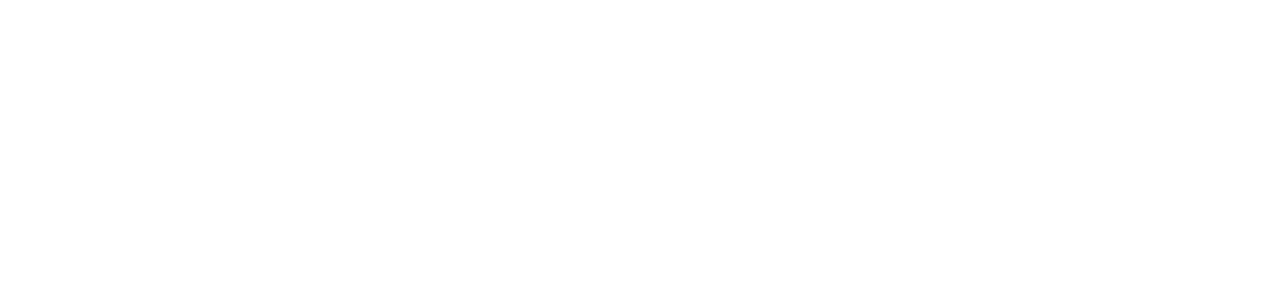
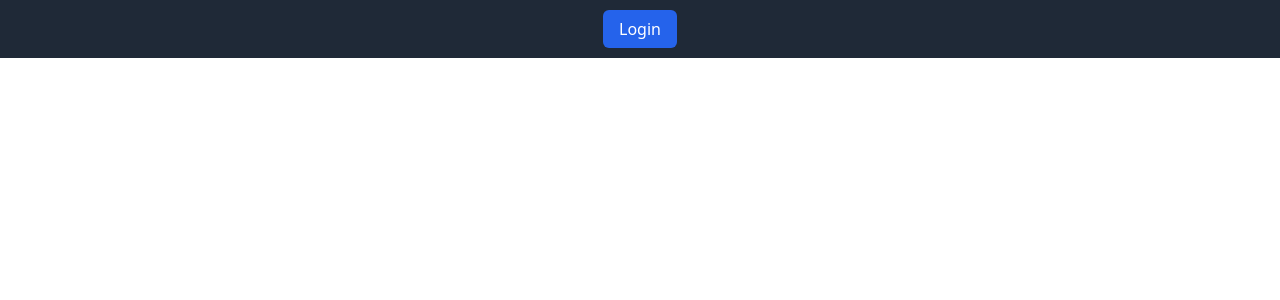
Before and after one commit to SantiCS26/Soccer-Super-Stars, a React (Vite) app: page / in a window 1280 px wide. Shown: the top 300 px of the page. Built offline with nearby package versions, Linux system fonts and the light colour scheme; no server answers.

Commit message:
Quick dashboard fix

```diff
--- a/src/App.jsx
+++ b/src/App.jsx
@@ -10,7 +10,7 @@ import Register from "./Pages/register.jsx";
 
 function Layout({ children }) {
 	const location = useLocation();
-	const hideDashboard = location.pathname === "/" || location.pathname === "/register";
+	const hideDashboard = location.pathname === "/register";
 
 	return (
 		<>
```
